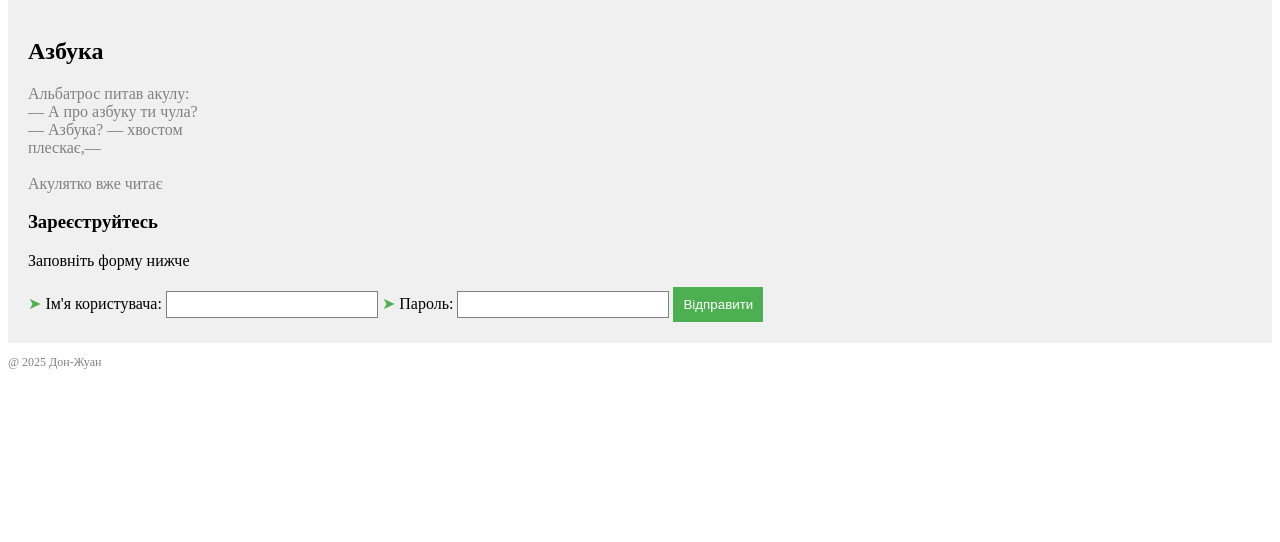
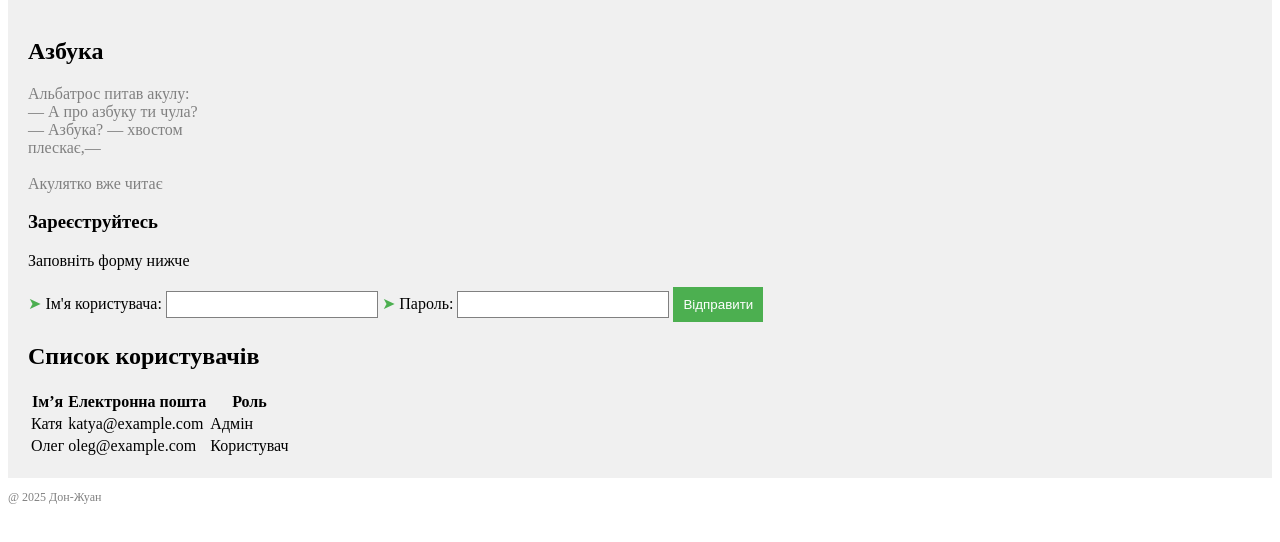
Before and after one commit to YekatierinaChashka/3index.html, a plain HTML site: page index.html in a window 1280 px wide. Shown: the part 136-678 px from the top of the page. Drawn offline with Linux system fonts and the light colour scheme.

Commit message:
Оновлено index.html та styles.css

```diff
--- a/index.html
+++ b/index.html
@@ -3,6 +3,8 @@
 <head>
     <meta charset="UTF-8">
     <title>Моя перша сторінка</title>
+    <link href="https://fonts.googleapis.com/css2?family=Roboto&display=swap"
+    rel="stylesheet">
     <link rel="stylesheet" href="styles.css">
 </head>
 <body>
@@ -37,6 +39,28 @@
                 <button type="submit">Відправити</button>
             </form>
         </section>
+        <h2>Cписок користувачів</h2>
+         <table>
+           <thead>
+             <tr>
+               <th>Ім’я</th>
+               <th>Електронна пошта</th>
+               <th>Роль</th>
+             </tr>
+           </thead>
+           <tbody>
+             <tr>
+               <td>Катя</td>
+               <td>katya@example.com</td>
+               <td>Адмін</td>
+             </tr>
+             <tr>
+               <td>Олег</td>
+               <td>oleg@example.com</td>
+               <td>Користувач</td>
+             </tr>
+           </tbody>
+         </table>
     </main>
     <footer>
        <p>
```
